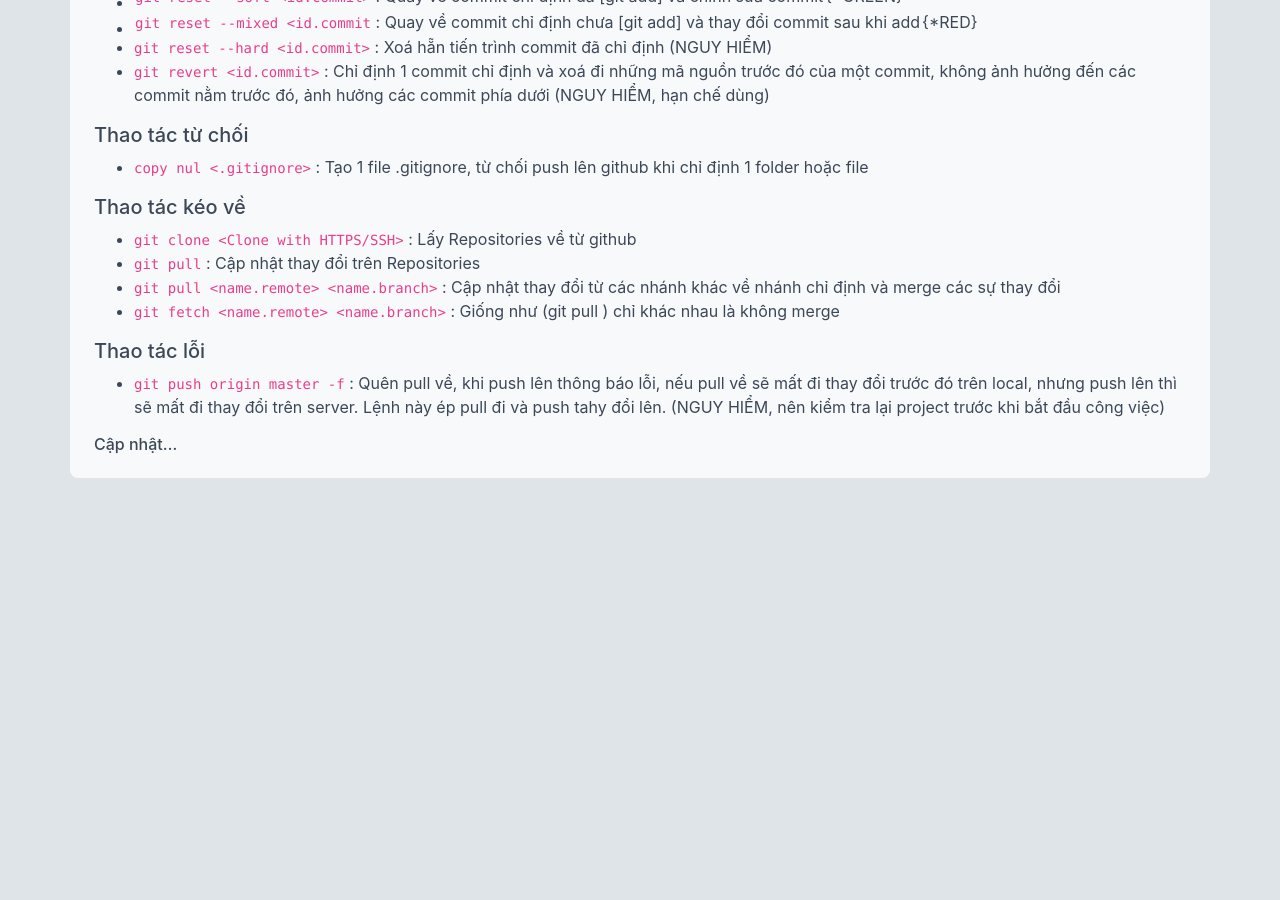
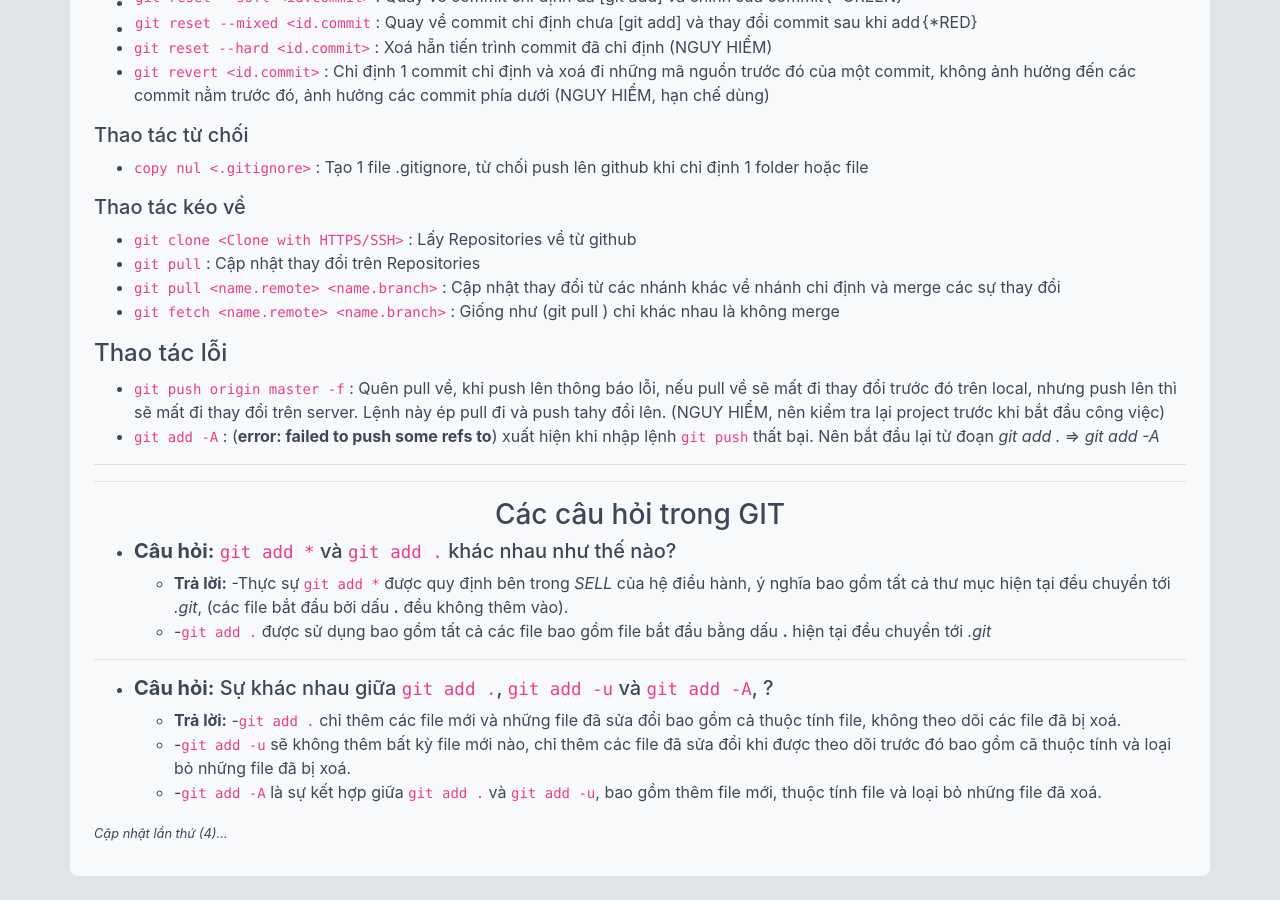
Before and after one commit to tranduclinh197/tranduclinh197.github.io, a Jekyll site: the page built from _posts/change_file/2019-09-15-git-co-ban-p1.md, in a window 1280 px wide and 900 px high, scrolled down 2027 px. Built offline with Jekyll 4.4.1, drawn with Linux system fonts in a browser that asks for light colours; before the commit the page ends 2529 px from its top, so only the background shows below that.

Commit message:
pushBlog

```diff
--- a/_posts/change_file/2019-09-15-git-co-ban-p1.md
+++ b/_posts/change_file/2019-09-15-git-co-ban-p1.md
@@ -68,13 +68,31 @@ Khi đã là một lập trình viên thì GIT là một công cụ không thể
 ##### Thao tác từ chối
 * `copy nul <.gitignore>` : Tạo 1 file .gitignore, từ chối push lên github khi chỉ định 1 folder hoặc file
 
+
 ##### Thao tác kéo về
 * `git clone <Clone with HTTPS/SSH>` : Lấy Repositories về từ github
 * `git pull` : Cập nhật thay đổi trên Repositories
 * `git pull <name.remote> <name.branch>` : Cập nhật thay đổi từ các nhánh khác về nhánh chỉ định và merge các sự thay đổi
 * `git fetch <name.remote> <name.branch>` : Giống như (git pull <n.r> <n.b>) chỉ khác nhau là không merge
 
-##### Thao tác lỗi
+#### Thao tác lỗi
 * `git push origin master -f` : Quên pull về, khi push lên thông báo lỗi, nếu pull về sẽ mất đi thay đổi trước đó trên local, nhưng push lên thì sẽ mất đi thay đổi trên server. Lệnh này ép pull đi và push tahy đổi lên. (NGUY HIỂM, nên kiểm tra lại project trước khi bắt đầu công việc)
+* `git add -A` : (**error: failed to push some refs to**) xuất hiện khi nhập lệnh `git push` thất bại. Nên bắt đầu lại từ đoạn *git add .* => *git add -A*
 
-###### Cập nhật...
+***
+***
+
+### <center>Các câu hỏi trong GIT</center>
+
+* ##### **Câu hỏi:** `git add *` và `git add .` khác nhau như thế nào?
+    * **Trả lời:** -Thực sự  `git add *` được quy định bên trong *SELL* của hệ điều hành, ý nghĩa bao gồm tất cả thư mục hiện tại đều chuyển tới *.git*, (các file bắt đầu bởi dấu **.** đều không thêm vào).
+    *   -`git add .` được sử dụng bao gồm tất cả các file bao gồm file bắt đầu bằng dấu **.** hiện tại đều chuyển tới *.git*
+
+***
+
+* ##### **Câu hỏi:** Sự khác nhau giữa `git add .`, `git add -u` và `git add -A`, ?
+    * **Trả lời:** -`git add .` chỉ thêm các file mới và những file đã sửa đổi bao gồm cả thuộc tính file, không theo dõi các file đã bị xoá.
+    * -`git add -u` sẽ không thêm bất kỳ file mới nào, chỉ thêm các file đã sửa đổi khi được theo dõi trước đó bao gồm cã thuộc tính và loại bỏ những file đã bị xoá.
+    * -`git add -A` là sự kết hợp giữa `git add .` và `git add -u`, bao gồm thêm file mới, thuộc tính file và loại bỏ những file đã xoá.
+
+*<small>Cập nhật lần thứ (4)...</small>*
```
Also changed, not shown: _posts/change_file/2019-09-15-domjs.md (+1 -1 lines), _posts/change_file/2019-09-16-es6.md (+1 -1 lines), _posts/change_file/2019-09-17-do-you-know-consolejs.md (added, +89 -0 lines), assets/img/blog8.jpg (added), assets/img/img-post/console/console.jpg (added), assets/img/img-post/console/js.console.group.png (added), assets/img/img-post/console/js.console.log.png (added), assets/img/img-post/console/js.console.log_css.png (added), assets/img/img-post/console/js.console.table.png (added), assets/img/img-post/console/js.console.time.png (added), assets/img/img-post/console/js.console.warn_err.png (added), assets/img/img-post/console/result.js.console.group.png (added), assets/img/img-post/console/result.js.console.log.png (added), assets/img/img-post/console/result.js.console.log_css.png (added), 3 more files.
